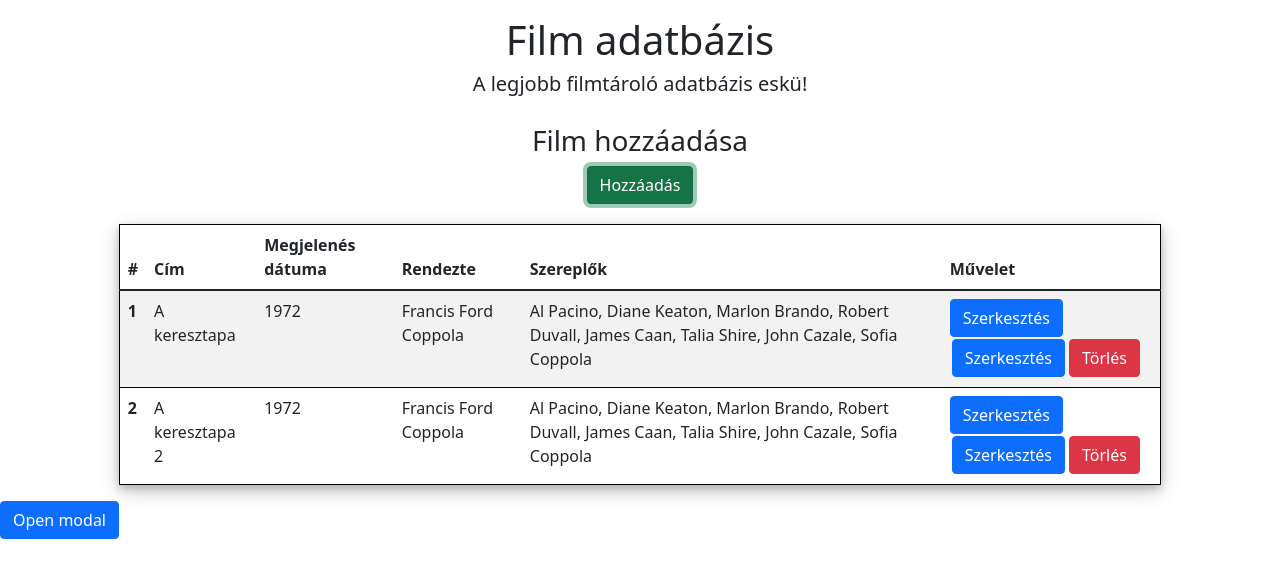
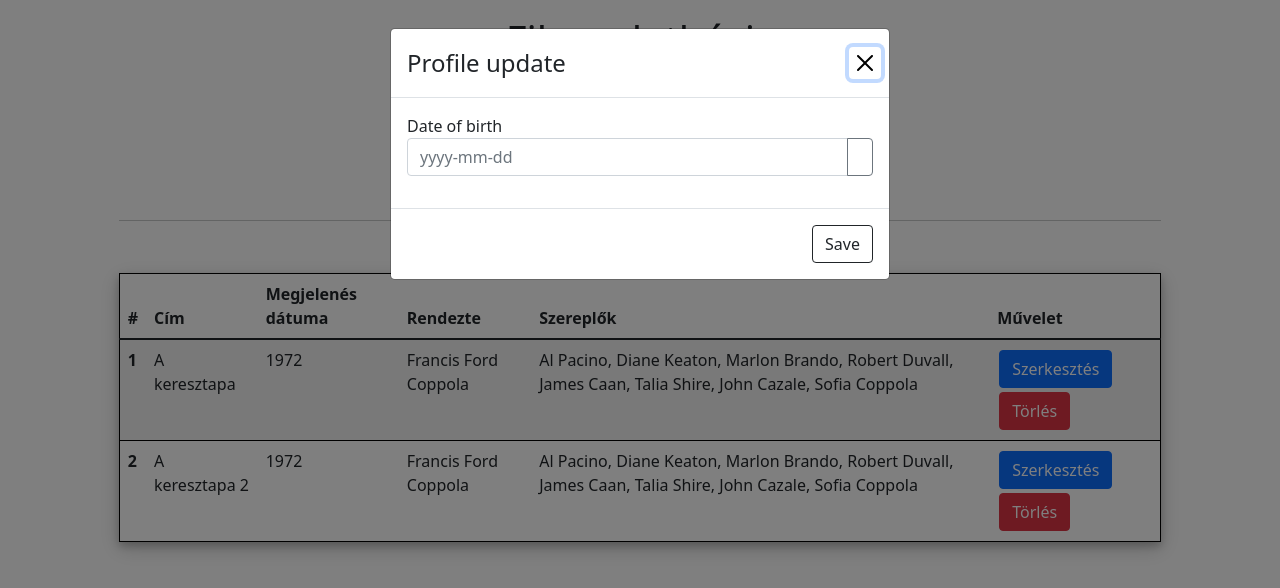
Before and after one commit to adlerjani/KliensAngular, an Angular app: page / in a window 1280 px wide. Both pictures are taken after a click on the button "Hozzáadás". Shown: the top 588 px of the page. Built offline with nearby package versions, Linux system fonts and the light colour scheme.

Commit message:
modal demo kész

```diff
--- /dev/null
+++ b/src/app/addmodal/addmodal.component.html
@@ -0,0 +1,26 @@
+<ng-template #content let-modal>
+    <div class="modal-header">
+      <h4 class="modal-title" id="modal-basic-title">Profile update</h4>
+      <button type="button" class="btn-close" aria-label="Close" (click)="modal.dismiss('Cross click')"></button>
+    </div>
+    <div class="modal-body">
+      <form>
+        <div class="mb-3">
+          <label for="dateOfBirth">Date of birth</label>
+          <div class="input-group">
+            <input id="dateOfBirth" class="form-control" placeholder="yyyy-mm-dd" name="dp" ngbDatepicker #dp="ngbDatepicker">
+            <button class="btn btn-outline-secondary calendar" (click)="dp.toggle()" type="button"></button>
+          </div>
+        </div>
+      </form>
+    </div>
+    <div class="modal-footer">
+      <button type="button" class="btn btn-outline-dark" (click)="modal.close('Save click')">Save</button>
+    </div>
+  </ng-template>
+
+  <button type="button" class="btn btn-success" (click)="open(content)">Hozzáadás</button>
+
+  <hr>
+
+  <pre>{{ closeResult }}</pre>
--- /dev/null
+++ b/src/app/addmodal/addmodal.component.ts
@@ -0,0 +1,30 @@
+import { Component, OnInit } from '@angular/core';
+import {NgbModal, ModalDismissReasons} from '@ng-bootstrap/ng-bootstrap';
+
+@Component({
+  selector: 'mm-addmodal',
+  templateUrl: './addmodal.component.html',
+  styleUrls: ['./addmodal.component.scss']
+})
+export class AddmodalComponent{
+  closeResult = '';
+  constructor(private modalService: NgbModal) {}
+
+  open(content: any) {
+    this.modalService.open(content, {ariaLabelledBy: 'modal-basic-title'}).result.then((result) => {
+      this.closeResult = `Closed with: ${result}`;
+    }, (reason) => {
+      this.closeResult = `Dismissed ${this.getDismissReason(reason)}`;
+    });
+  }
+
+  private getDismissReason(reason: any): string {
+    if (reason === ModalDismissReasons.ESC) {
+      return 'by pressing ESC';
+    } else if (reason === ModalDismissReasons.BACKDROP_CLICK) {
+      return 'by clicking on a backdrop';
+    } else {
+      return `with: ${reason}`;
+    }
+  }
+}
--- a/src/app/app.component.html
+++ b/src/app/app.component.html
@@ -12,7 +12,7 @@
         <div class="col-sm-1"></div>
         <div class="col-sm-10 page-head">
             <h3>Film hozzáadása</h3>
-            <button type="button" class="btn btn-success" data-bs-toggle="modal" data-bs-target="#exampleModal">Hozzáadás</button>
+            <mm-addmodal></mm-addmodal>
 
         </div>
         <div class="col-sm-1"></div>
@@ -26,54 +26,3 @@
         <div class="col-sm-1"></div>
     </div>
   </div>
-
-
-  <!-- Modal -->
-<div class="modal fade" id="exampleModal" tabindex="-1" aria-labelledby="exampleModalLabel" aria-hidden="true">
-    <div class="modal-dialog">
-      <div class="modal-content">
-        <div class="modal-header">
-          <h5 class="modal-title" id="exampleModalLabel">Modal title</h5>
-          <button type="button" class="btn-close" data-bs-dismiss="modal" aria-label="Close"></button>
-        </div>
-        <div class="modal-body">
-          ...
-        </div>
-        <div class="modal-footer">
-          <button type="button" class="btn btn-secondary" data-bs-dismiss="modal">Close</button>
-          <button type="button" class="btn btn-primary">Save changes</button>
-        </div>
-      </div>
-    </div>
-  </div>
-
-
-  <!-- Button to Open the Modal -->
-<button type="button" class="btn btn-primary" data-bs-toggle="modal" data-bs-target="#myModal">
-    Open modal
-  </button>
-
-  <!-- The Modal -->
-  <div class="modal" id="myModal">
-    <div class="modal-dialog">
-      <div class="modal-content">
-
-        <!-- Modal Header -->
-        <div class="modal-header">
-          <h4 class="modal-title">Modal Heading</h4>
-          <button type="button" class="btn-close" data-bs-dismiss="modal"></button>
-        </div>
-
-        <!-- Modal body -->
-        <div class="modal-body">
-          Modal body..
-        </div>
-
-        <!-- Modal footer -->
-        <div class="modal-footer">
-          <button type="button" class="btn btn-danger" data-bs-dismiss="modal">Close</button>
-        </div>
-
-      </div>
-    </div>
-  </div>
--- a/src/app/app.component.ts
+++ b/src/app/app.component.ts
@@ -7,4 +7,5 @@
 })
 export class AppComponent {
   title = 'films';
+
 }
--- a/src/app/app.module.ts
+++ b/src/app/app.module.ts
@@ -5,12 +5,14 @@
 import { NgbModule } from '@ng-bootstrap/ng-bootstrap';
 import { ListComponent } from './list/list.component';
 import { ButtonComponent } from './button/button.component';
+import { AddmodalComponent } from './addmodal/addmodal.component';
 
 @NgModule({
   declarations: [
     AppComponent,
     ListComponent,
-    ButtonComponent
+    ButtonComponent,
+    AddmodalComponent
   ],
   imports: [
     BrowserModule,
--- a/src/app/list/list.component.html
+++ b/src/app/list/list.component.html
@@ -19,7 +19,6 @@
     <td>{{ Film.director }}</td>
     <td>{{ Film.actors }}</td>
     <td>
-      <mm-button></mm-button>
       <button type="button" class="btn btn-primary">Szerkesztés</button>
       <button type="button" class="btn btn-danger">Törlés</button>
     </td>
```
Also changed, not shown: src/app/addmodal/addmodal.component.scss (added).
